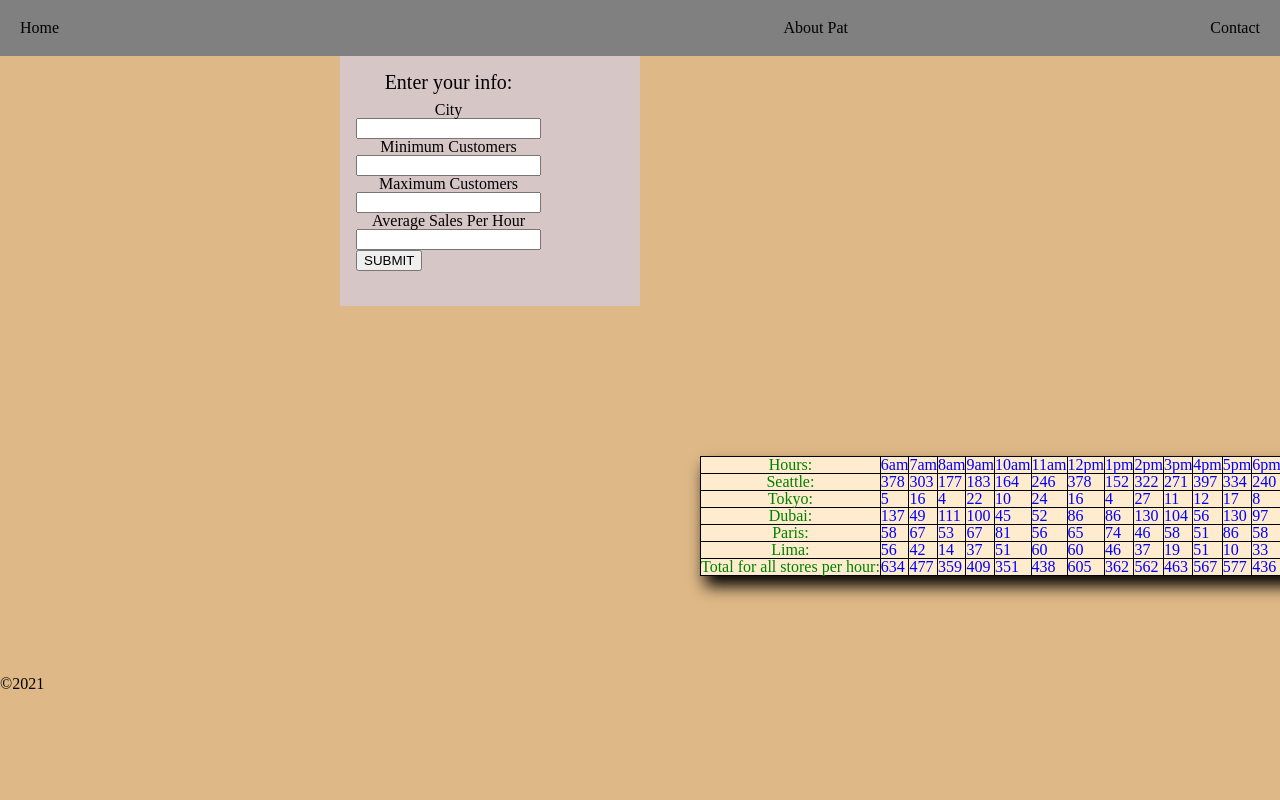
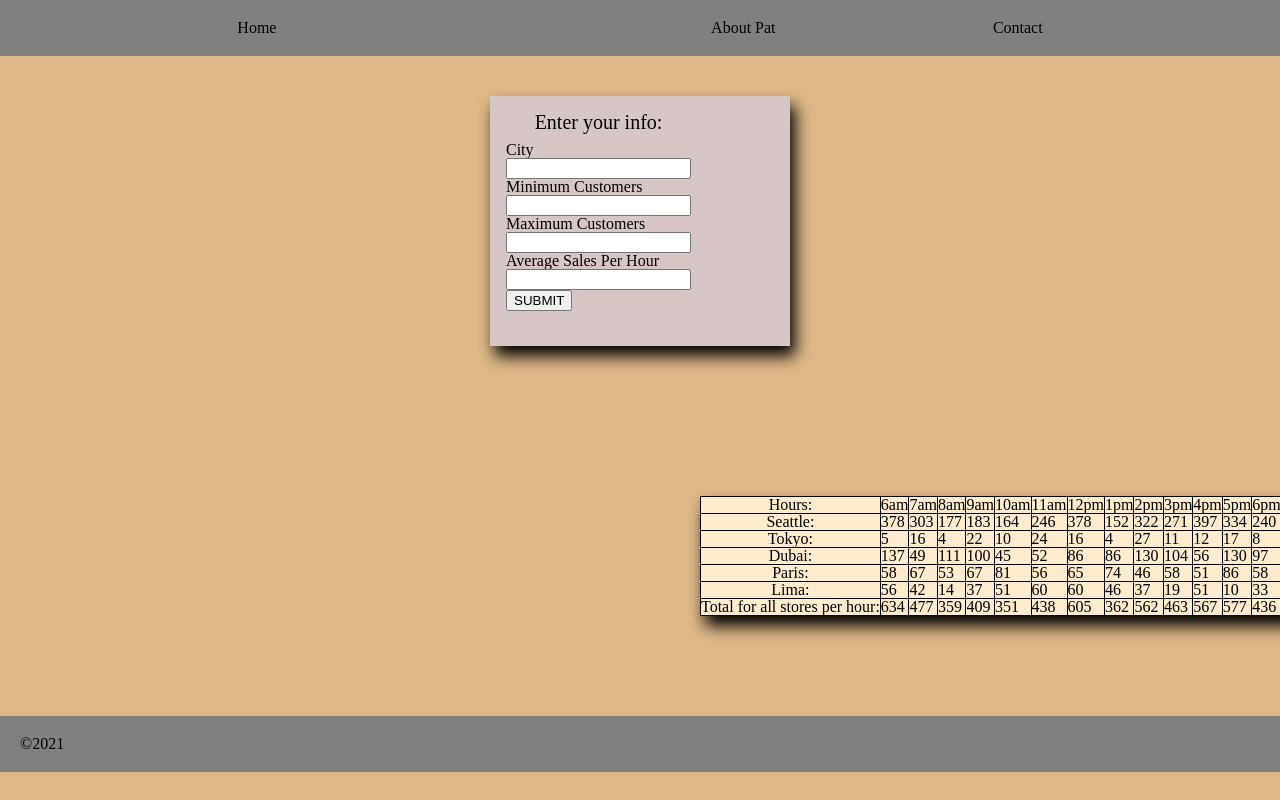
Before and after one commit to Cameron-Walden/cookie-stand, a plain HTML site: page sales.html in a window 1280 px wide. Shown: the top 800 px of the page. Drawn offline with Linux system fonts and the light colour scheme.

Commit message:
removed styling

```diff
--- a/css/style.css
+++ b/css/style.css
@@ -9,7 +9,7 @@ header {
 
 ul {
     display: flex;
-    justify-content: space-between;
+    justify-content: space-evenly;
 }
 
 a {
@@ -45,29 +45,19 @@ th, td {
     border: 1px solid black;
 }
 
-/*just so i can tell the difference for now*/
-td {
-    color: blue;
-}
-
-/*just so i can tell the difference for now*/
-th {
-    color: green;
-}
-
 form {
     display: flex;
-    float: right;
     width: 300px;
     height: 250px;
-    margin-right: 300px;
     padding: 1em;
+    margin-top: 40px;
     box-sizing: border-box;
     background : rgb(214, 198, 198) url(background.jpg);
     /* we create our grid */
     display  : grid;
     grid-template-columns : repeat(2, 1fr);
     /* grid-template-rows:20em 20em 20em 20em; */
+    box-shadow: 5px 10px 15px black;
 }
 
 #formSection {
@@ -82,7 +72,10 @@ legend {
     font-size: 20px;
 
 }
-label, input {
+
+footer {
     display: flex;
-    justify-content: center;
+    margin-top: 100px;
+    padding: 20px;
+    background-color: gray;;
 }
```
